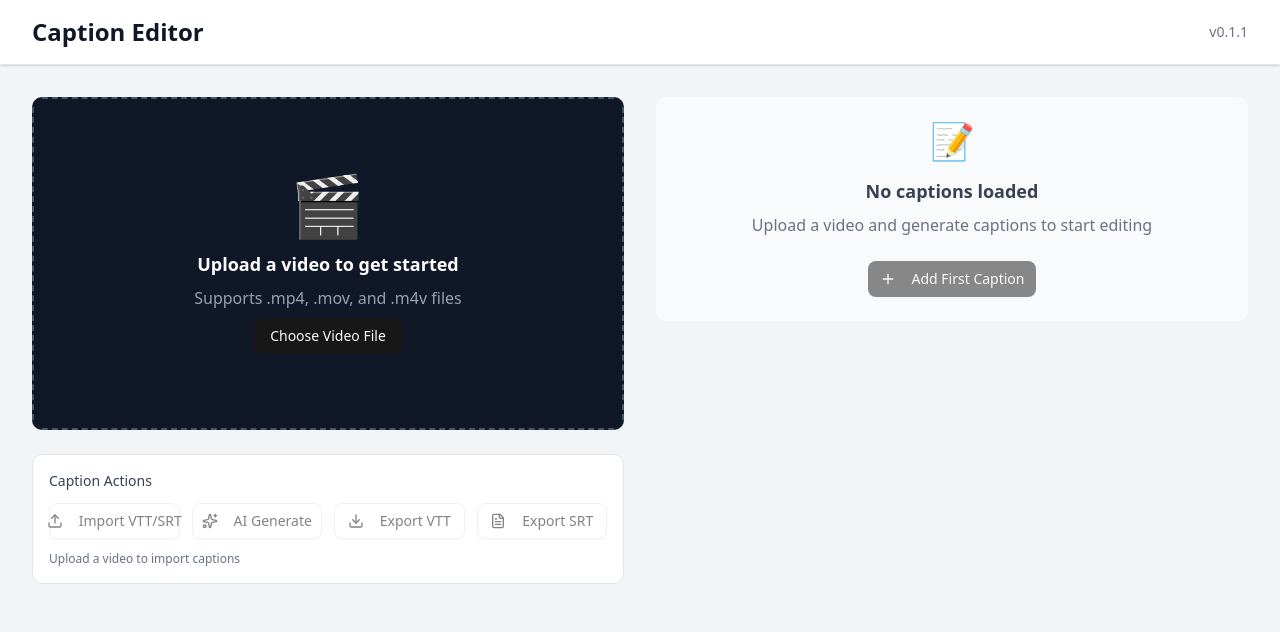
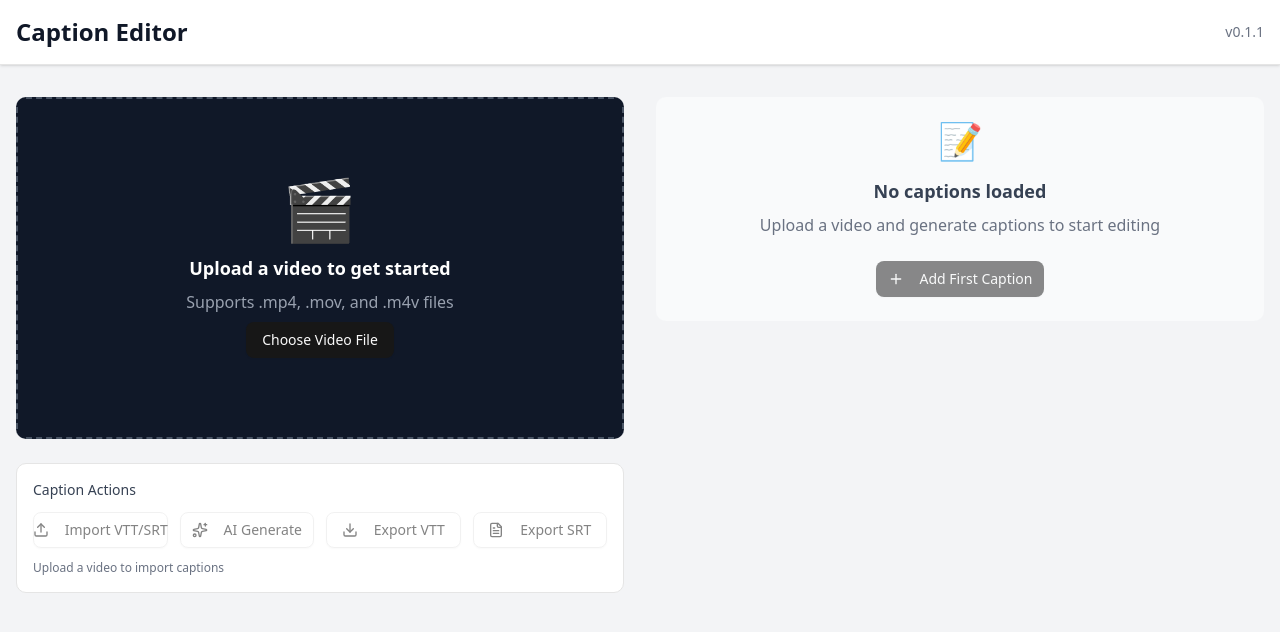
Before and after one commit to unclefomotw/caption-editor, a Next.js app in the folder packages/web-ui/: page / in a window 1280 px wide. Shown: the top 632 px of the page. Built offline with nearby package versions, Linux system fonts and the light colour scheme.

Commit message:
Minor UI change: hide confidence + reduce left/right spacing

```diff
--- a/packages/web-ui/src/app/page.tsx
+++ b/packages/web-ui/src/app/page.tsx
@@ -19,7 +19,7 @@
     <div className="min-h-screen bg-gray-100">
       {/* Header */}
       <header className="bg-white shadow-sm border-b">
-        <div className="max-w-7xl mx-auto px-4 sm:px-6 lg:px-8 py-4">
+        <div className="max-w-7xl mx-auto px-4 sm:px-6 lg:px-4 py-4">
           <div className="flex items-center justify-between">
             <div>
               <h1 className="text-2xl font-bold text-gray-900">
@@ -32,7 +32,7 @@
       </header>
 
       {/* Main Content */}
-      <main className="max-w-7xl mx-auto px-4 sm:px-6 lg:px-8 py-8">
+      <main className="max-w-7xl mx-auto px-4 sm:px-6 lg:px-4 py-8">
         <div className="grid grid-cols-1 lg:grid-cols-2 gap-8">
           {/* Video Player */}
           <div className="space-y-6">
--- a/packages/web-ui/src/components/CaptionEditor.tsx
+++ b/packages/web-ui/src/components/CaptionEditor.tsx
@@ -756,22 +756,6 @@
                         <span>
                           {(segment.endTime - segment.startTime).toFixed(1)}s
                         </span>
-                        {segment.confidence && (
-                          <>
-                            <span className="text-gray-400">•</span>
-                            <span
-                              className={
-                                segment.confidence > 0.8
-                                  ? 'text-green-600'
-                                  : segment.confidence > 0.6
-                                    ? 'text-yellow-600'
-                                    : 'text-red-600'
-                              }
-                            >
-                              {Math.round(segment.confidence * 100)}%
-                            </span>
-                          </>
-                        )}
                         {segment.speaker && (
                           <>
                             <span className="text-gray-400">•</span>
```
